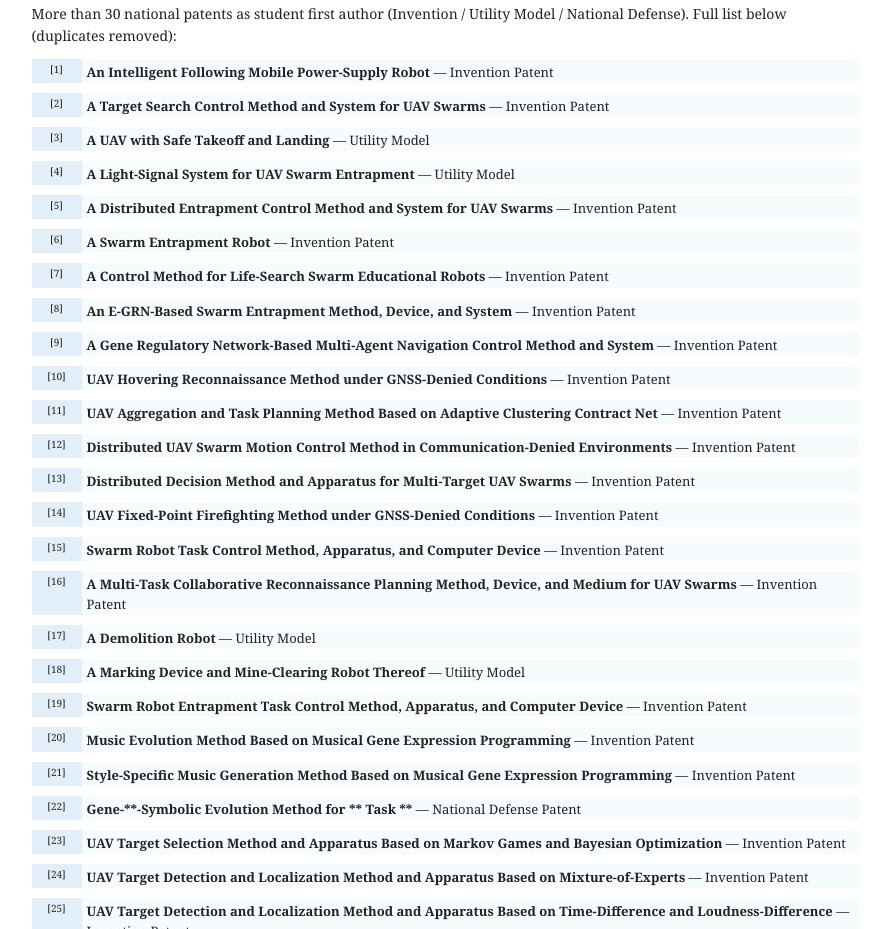
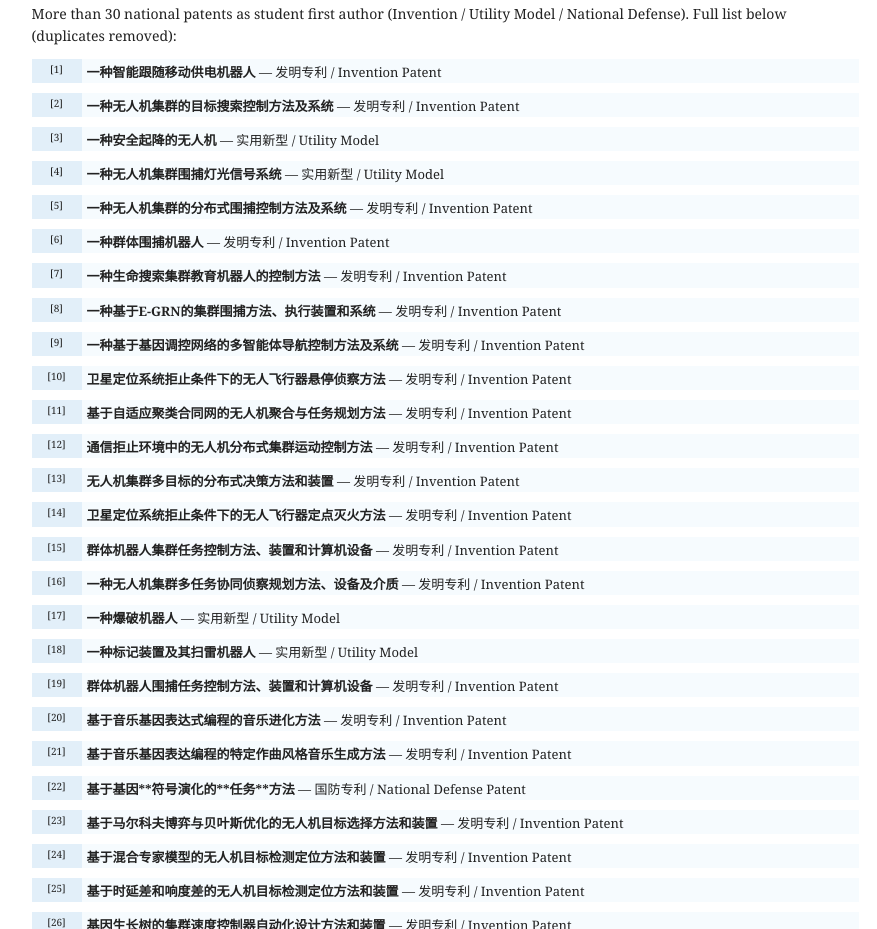
Before and after one commit to sereneture/sereneture.github.io, a plain HTML site: page index.html in a window 1280 px wide. Shown: the part 3079-4008 px from the top of the page, without its empty margins (195-1072 px from the left). Drawn offline with Linux system fonts and the light colour scheme.

Commit message:
Restore Chinese titles for papers and patents with bilingual labels.

```diff
--- a/index.html
+++ b/index.html
@@ -163,9 +163,9 @@ et al., <strong>Wang Chen</strong> (Corresponding Author)<br>
 <tr>
 <td class="left">[7]</td>
 <td>
-<span class="title">Motion Control Technology for Distributed UAV Swarms Countering Dynamic Multi-Targets</span><br>
+<span class="title">无人机分布式集群反制敌方动态多目标运动控制技术</span> <span class="badge">中文文章 / Chinese</span><br>
 <strong>Wang Chen</strong>, et al.<br>
-<span class="venue"><i>Systems Engineering and Electronics</i> (EI) — First Author</span>
+<span class="venue"><i>系统工程与电子技术</i> / <i>Systems Engineering and Electronics</i> (EI) — First Author</span>
 </td>
 </tr>
 </tbody>
@@ -176,9 +176,9 @@ et al., <strong>Wang Chen</strong> (Corresponding Author)<br>
 <tr>
 <td class="left">[8]</td>
 <td>
-<span class="title">Distributed Target Selection for UAV Swarms in Communication-Denied Environments</span><br>
+<span class="title">通信拒止环境下无人机集群分布式目标选择技术</span> <span class="badge">中文文章 / Chinese</span><br>
 <strong>Wang Chen</strong>, et al.<br>
-<span class="venue"><i>Command Information System and Technology</i> (EI) — First Author</span>
+<span class="venue"><i>指挥信息系统与技术</i> / <i>Command Information System and Technology</i> (EI) — First Author</span>
 </td>
 </tr>
 </tbody>
@@ -189,9 +189,9 @@ et al., <strong>Wang Chen</strong> (Corresponding Author)<br>
 <tr>
 <td class="left">[9]</td>
 <td>
-<span class="title">Autonomous Multi-Agent Grouping and Task Coordination in Dynamic Environments</span><br>
+<span class="title">动态环境下多智能体自主编组与任务协同技术</span> <span class="badge">中文文章 / Chinese</span><br>
 <strong>Wang Chen</strong>, et al.<br>
-<span class="venue"><i>Journal of Electronics &amp; Information Technology</i> (EI) — First Author</span>
+<span class="venue"><i>电子与信息学报</i> / <i>Journal of Electronics &amp; Information Technology</i> (EI) — First Author</span>
 </td>
 </tr>
 </tbody>
@@ -202,9 +202,9 @@ et al., <strong>Wang Chen</strong> (Corresponding Author)<br>
 <tr>
 <td class="left">[10]</td>
 <td>
-<span class="title">Key Technologies for Cross-Domain Collaborative Planning and Control in Joint Operations</span><br>
+<span class="title">联合作战行动跨域协同计划与控制关键技术</span> <span class="badge">中文文章 / Chinese</span><br>
 <strong>Wang Chen</strong>, et al.<br>
-<span class="venue"><i>Journal of Command and Control</i> (CSCD) — Student First Author</span>
+<span class="venue"><i>指挥与控制学报</i> / <i>Journal of Command and Control</i> (CSCD) — Student First Author</span>
 </td>
 </tr>
 </tbody>
@@ -215,9 +215,9 @@ et al., <strong>Wang Chen</strong> (Corresponding Author)<br>
 <tr>
 <td class="left">[11]</td>
 <td>
-<span class="title">Music Evolution Method Based on Musical Gene Expression Programming</span><br>
+<span class="title">基于音乐基因表达式编程的音乐进化方法</span> <span class="badge">中文文章 / Chinese</span><br>
 et al., <strong>Wang Chen</strong> (Corresponding Author)<br>
-<span class="venue"><i>Fudan Journal</i> (Chinese Core Journal)</span>
+<span class="venue"><i>复旦学报</i> / <i>Fudan Journal</i> (中文核心 / Chinese Core)</span>
 </td>
 </tr>
 </tbody>
@@ -418,7 +418,7 @@ et al., <strong>Wang Chen</strong> (Corresponding Author)<br>
 <tbody>
 <tr>
 <td class="left">[1]</td>
-<td><span class="title">An Intelligent Following Mobile Power-Supply Robot</span> — Invention Patent</td>
+<td><span class="title">一种智能跟随移动供电机器人</span> — 发明专利 / Invention Patent</td>
 </tr>
 </tbody>
 </table>
@@ -427,7 +427,7 @@ et al., <strong>Wang Chen</strong> (Corresponding Author)<br>
 <tbody>
 <tr>
 <td class="left">[2]</td>
-<td><span class="title">A Target Search Control Method and System for UAV Swarms</span> — Invention Patent</td>
+<td><span class="title">一种无人机集群的目标搜索控制方法及系统</span> — 发明专利 / Invention Patent</td>
 </tr>
 </tbody>
 </table>
@@ -436,7 +436,7 @@ et al., <strong>Wang Chen</strong> (Corresponding Author)<br>
 <tbody>
 <tr>
 <td class="left">[3]</td>
-<td><span class="title">A UAV with Safe Takeoff and Landing</span> — Utility Model</td>
+<td><span class="title">一种安全起降的无人机</span> — 实用新型 / Utility Model</td>
 </tr>
 </tbody>
 </table>
@@ -445,7 +445,7 @@ et al., <strong>Wang Chen</strong> (Corresponding Author)<br>
 <tbody>
 <tr>
 <td class="left">[4]</td>
-<td><span class="title">A Light-Signal System for UAV Swarm Entrapment</span> — Utility Model</td>
+<td><span class="title">一种无人机集群围捕灯光信号系统</span> — 实用新型 / Utility Model</td>
 </tr>
 </tbody>
 </table>
@@ -454,7 +454,7 @@ et al., <strong>Wang Chen</strong> (Corresponding Author)<br>
 <tbody>
 <tr>
 <td class="left">[5]</td>
-<td><span class="title">A Distributed Entrapment Control Method and System for UAV Swarms</span> — Invention Patent</td>
+<td><span class="title">一种无人机集群的分布式围捕控制方法及系统</span> — 发明专利 / Invention Patent</td>
 </tr>
 </tbody>
 </table>
@@ -463,7 +463,7 @@ et al., <strong>Wang Chen</strong> (Corresponding Author)<br>
 <tbody>
 <tr>
 <td class="left">[6]</td>
-<td><span class="title">A Swarm Entrapment Robot</span> — Invention Patent</td>
+<td><span class="title">一种群体围捕机器人</span> — 发明专利 / Invention Patent</td>
 </tr>
 </tbody>
 </table>
@@ -472,7 +472,7 @@ et al., <strong>Wang Chen</strong> (Corresponding Author)<br>
 <tbody>
 <tr>
 <td class="left">[7]</td>
-<td><span class="title">A Control Method for Life-Search Swarm Educational Robots</span> — Invention Patent</td>
+<td><span class="title">一种生命搜索集群教育机器人的控制方法</span> — 发明专利 / Invention Patent</td>
 </tr>
 </tbody>
 </table>
@@ -481,7 +481,7 @@ et al., <strong>Wang Chen</strong> (Corresponding Author)<br>
 <tbody>
 <tr>
 <td class="left">[8]</td>
-<td><span class="title">An E-GRN-Based Swarm Entrapment Method, Device, and System</span> — Invention Patent</td>
+<td><span class="title">一种基于E-GRN的集群围捕方法、执行装置和系统</span> — 发明专利 / Invention Patent</td>
 </tr>
 </tbody>
 </table>
@@ -490,7 +490,7 @@ et al., <strong>Wang Chen</strong> (Corresponding Author)<br>
 <tbody>
 <tr>
 <td class="left">[9]</td>
-<td><span class="title">A Gene Regulatory Network-Based Multi-Agent Navigation Control Method and System</span> — Invention Patent</td>
+<td><span class="title">一种基于基因调控网络的多智能体导航控制方法及系统</span> — 发明专利 / Invention Patent</td>
 </tr>
 </tbody>
 </table>
@@ -499,7 +499,7 @@ et al., <strong>Wang Chen</strong> (Corresponding Author)<br>
 <tbody>
 <tr>
 <td class="left">[10]</td>
-<td><span class="title">UAV Hovering Reconnaissance Method under GNSS-Denied Conditions</span> — Invention Patent</td>
+<td><span class="title">卫星定位系统拒止条件下的无人飞行器悬停侦察方法</span> — 发明专利 / Invention Patent</td>
 </tr>
 </tbody>
 </table>
@@ -508,7 +508,7 @@ et al., <strong>Wang Chen</strong> (Corresponding Author)<br>
 <tbody>
 <tr>
 <td class="left">[11]</td>
-<td><span class="title">UAV Aggregation and Task Planning Method Based on Adaptive Clustering Contract Net</span> — Invention Patent</td>
+<td><span class="title">基于自适应聚类合同网的无人机聚合与任务规划方法</span> — 发明专利 / Invention Patent</td>
 </tr>
 </tbody>
 </table>
@@ -517,7 +517,7 @@ et al., <strong>Wang Chen</strong> (Corresponding Author)<br>
 <tbody>
 <tr>
 <td class="left">[12]</td>
-<td><span class="title">Distributed UAV Swarm Motion Control Method in Communication-Denied Environments</span> — Invention Patent</td>
+<td><span class="title">通信拒止环境中的无人机分布式集群运动控制方法</span> — 发明专利 / Invention Patent</td>
 </tr>
 </tbody>
 </table>
@@ -526,7 +526,7 @@ et al., <strong>Wang Chen</strong> (Corresponding Author)<br>
 <tbody>
 <tr>
 <td class="left">[13]</td>
-<td><span class="title">Distributed Decision Method and Apparatus for Multi-Target UAV Swarms</span> — Invention Patent</td>
+<td><span class="title">无人机集群多目标的分布式决策方法和装置</span> — 发明专利 / Invention Patent</td>
 </tr>
 </tbody>
 </table>
@@ -535,7 +535,7 @@ et al., <strong>Wang Chen</strong> (Corresponding Author)<br>
 <tbody>
 <tr>
 <td class="left">[14]</td>
-<td><span class="title">UAV Fixed-Point Firefighting Method under GNSS-Denied Conditions</span> — Invention Patent</td>
+<td><span class="title">卫星定位系统拒止条件下的无人飞行器定点灭火方法</span> — 发明专利 / Invention Patent</td>
 </tr>
 </tbody>
 </table>
@@ -544,7 +544,7 @@ et al., <strong>Wang Chen</strong> (Corresponding Author)<br>
 <tbody>
 <tr>
 <td class="left">[15]</td>
-<td><span class="title">Swarm Robot Task Control Method, Apparatus, and Computer Device</span> — Invention Patent</td>
+<td><span class="title">群体机器人集群任务控制方法、装置和计算机设备</span> — 发明专利 / Invention Patent</td>
 </tr>
 </tbody>
 </table>
@@ -553,7 +553,7 @@ et al., <strong>Wang Chen</strong> (Corresponding Author)<br>
 <tbody>
 <tr>
 <td class="left">[16]</td>
-<td><span class="title">A Multi-Task Collaborative Reconnaissance Planning Method, Device, and Medium for UAV Swarms</span> — Invention Patent</td>
+<td><span class="title">一种无人机集群多任务协同侦察规划方法、设备及介质</span> — 发明专利 / Invention Patent</td>
 </tr>
 </tbody>
 </table>
@@ -562,7 +562,7 @@ et al., <strong>Wang Chen</strong> (Corresponding Author)<br>
 <tbody>
 <tr>
 <td class="left">[17]</td>
-<td><span class="title">A Demolition Robot</span> — Utility Model</td>
+<td><span class="title">一种爆破机器人</span> — 实用新型 / Utility Model</td>
 </tr>
 </tbody>
 </table>
@@ -571,7 +571,7 @@ et al., <strong>Wang Chen</strong> (Corresponding Author)<br>
 <tbody>
 <tr>
 <td class="left">[18]</td>
-<td><span class="title">A Marking Device and Mine-Clearing Robot Thereof</span> — Utility Model</td>
+<td><span class="title">一种标记装置及其扫雷机器人</span> — 实用新型 / Utility Model</td>
 </tr>
 </tbody>
 </table>
@@ -580,7 +580,7 @@ et al., <strong>Wang Chen</strong> (Corresponding Author)<br>
 <tbody>
 <tr>
 <td class="left">[19]</td>
-<td><span class="title">Swarm Robot Entrapment Task Control Method, Apparatus, and Computer Device</span> — Invention Patent</td>
+<td><span class="title">群体机器人围捕任务控制方法、装置和计算机设备</span> — 发明专利 / Invention Patent</td>
 </tr>
 </tbody>
 </table>
@@ -589,7 +589,7 @@ et al., <strong>Wang Chen</strong> (Corresponding Author)<br>
 <tbody>
 <tr>
 <td class="left">[20]</td>
-<td><span class="title">Music Evolution Method Based on Musical Gene Expression Programming</span> — Invention Patent</td>
+<td><span class="title">基于音乐基因表达式编程的音乐进化方法</span> — 发明专利 / Invention Patent</td>
 </tr>
 </tbody>
 </table>
@@ -598,7 +598,7 @@ et al., <strong>Wang Chen</strong> (Corresponding Author)<br>
 <tbody>
 <tr>
 <td class="left">[21]</td>
-<td><span class="title">Style-Specific Music Generation Method Based on Musical Gene Expression Programming</span> — Invention Patent</td>
+<td><span class="title">基于音乐基因表达编程的特定作曲风格音乐生成方法</span> — 发明专利 / Invention Patent</td>
 </tr>
 </tbody>
 </table>
@@ -607,7 +607,7 @@ et al., <strong>Wang Chen</strong> (Corresponding Author)<br>
 <tbody>
 <tr>
 <td class="left">[22]</td>
-<td><span class="title">Gene-**-Symbolic Evolution Method for ** Task **</span> — National Defense Patent</td>
+<td><span class="title">基于基因**符号演化的**任务**方法</span> — 国防专利 / National Defense Patent</td>
 </tr>
 </tbody>
 </table>
@@ -616,7 +616,7 @@ et al., <strong>Wang Chen</strong> (Corresponding Author)<br>
 <tbody>
 <tr>
 <td class="left">[23]</td>
-<td><span class="title">UAV Target Selection Method and Apparatus Based on Markov Games and Bayesian Optimization</span> — Invention Patent</td>
+<td><span class="title">基于马尔科夫博弈与贝叶斯优化的无人机目标选择方法和装置</span> — 发明专利 / Invention Patent</td>
 </tr>
 </tbody>
 </table>
@@ -625,7 +625,7 @@ et al., <strong>Wang Chen</strong> (Corresponding Author)<br>
 <tbody>
 <tr>
 <td class="left">[24]</td>
-<td><span class="title">UAV Target Detection and Localization Method and Apparatus Based on Mixture-of-Experts</span> — Invention Patent</td>
+<td><span class="title">基于混合专家模型的无人机目标检测定位方法和装置</span> — 发明专利 / Invention Patent</td>
 </tr>
 </tbody>
 </table>
@@ -634,7 +634,7 @@ et al., <strong>Wang Chen</strong> (Corresponding Author)<br>
 <tbody>
 <tr>
 <td class="left">[25]</td>
-<td><span class="title">UAV Target Detection and Localization Method and Apparatus Based on Time-Difference and Loudness-Difference</span> — Invention Patent</td>
+<td><span class="title">基于时延差和响度差的无人机目标检测定位方法和装置</span> — 发明专利 / Invention Patent</td>
 </tr>
 </tbody>
 </table>
@@ -643,7 +643,7 @@ et al., <strong>Wang Chen</strong> (Corresponding Author)<br>
 <tbody>
 <tr>
 <td class="left">[26]</td>
-<td><span class="title">Automated Design Method and Apparatus for Swarm Velocity Controllers via Gene Growing Trees</span> — Invention Patent</td>
+<td><span class="title">基因生长树的集群速度控制器自动化设计方法和装置</span> — 发明专利 / Invention Patent</td>
 </tr>
 </tbody>
 </table>
@@ -652,7 +652,7 @@ et al., <strong>Wang Chen</strong> (Corresponding Author)<br>
 <tbody>
 <tr>
 <td class="left">[27]</td>
-<td><span class="title">Swarm Task Algorithm Generation Method and Apparatus Based on Agent Workflows</span> — Invention Patent</td>
+<td><span class="title">基于智能体工作流的集群任务算法生成方法和装置</span> — 发明专利 / Invention Patent</td>
 </tr>
 </tbody>
 </table>
@@ -661,7 +661,7 @@ et al., <strong>Wang Chen</strong> (Corresponding Author)<br>
 <tbody>
 <tr>
 <td class="left">[28]</td>
-<td><span class="title">Adversarial Evolutionary Method and Apparatus for Swarm Confrontation Tasks via Algorithmic Games</span> — Invention Patent</td>
+<td><span class="title">面向群体对抗任务的算法博弈对抗式演化方法和装置</span> — 发明专利 / Invention Patent</td>
 </tr>
 </tbody>
 </table>
@@ -670,7 +670,7 @@ et al., <strong>Wang Chen</strong> (Corresponding Author)<br>
 <tbody>
 <tr>
 <td class="left">[29]</td>
-<td><span class="title">UAV **** Method for **** Detection Fields in 3D Environments</span> — National Defense Patent</td>
+<td><span class="title">面向三维环境中****探测场的无人机****方法</span> — 国防专利 / National Defense Patent</td>
 </tr>
 </tbody>
 </table>
@@ -686,7 +686,7 @@ et al., <strong>Wang Chen</strong> (Corresponding Author)<br>
 <tr>
 <td class="left">01</td>
 <td>
-<span class="title">Hunan Provincial Graduate Research Innovation Project</span><br>
+<span class="title">Hunan Provincial Graduate Research Innovation Project</span> (2024–2026)<br>
 Automated Design of Distributed Controllers for Low-Cost UAV Swarms — <b>Principal Investigator (Completed)</b>
 </td>
 </tr>
```
